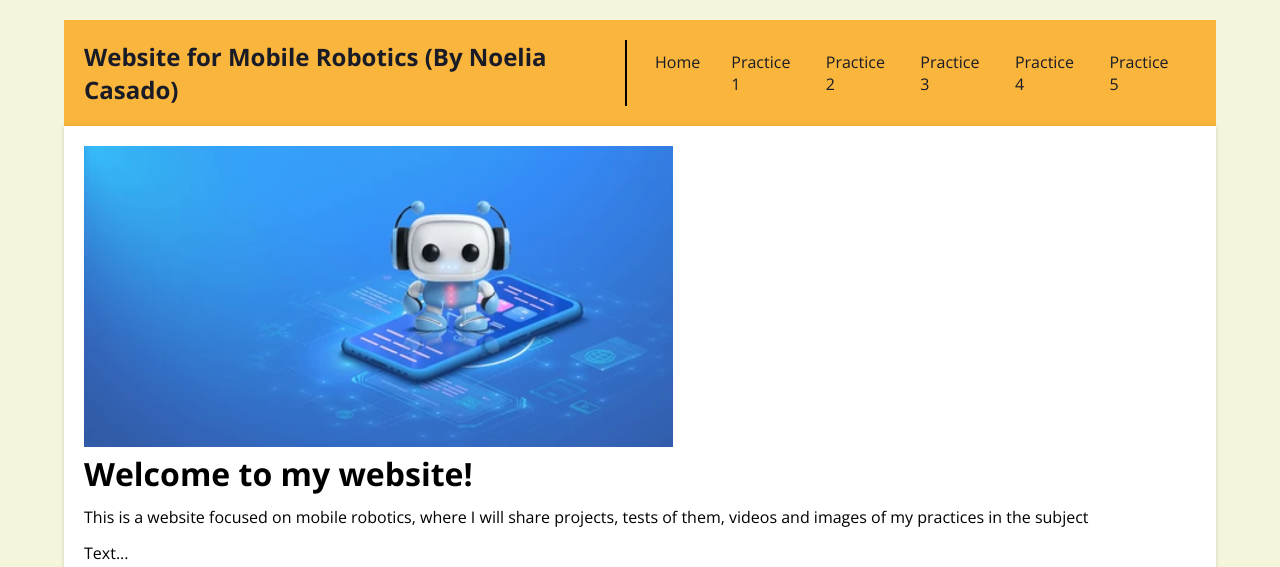
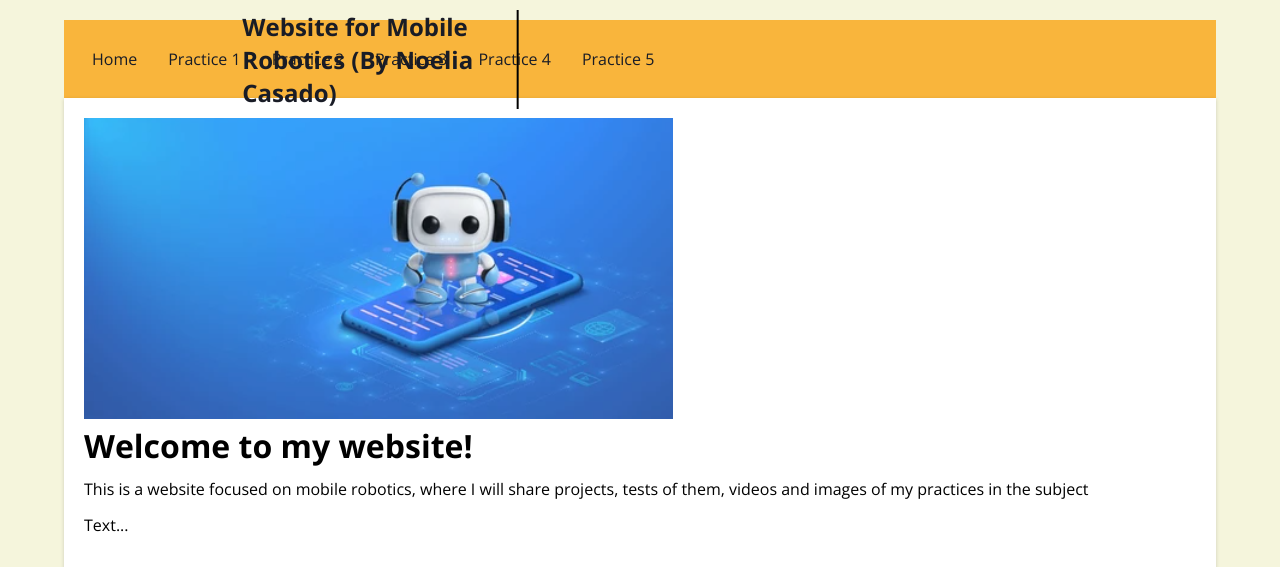
Before and after one commit to Noeliacj/Noeliacj.github.io, a PHP site: page /index.html in a window 1280 px wide. Shown: the top 567 px of the page. Run offline with PHP 8.4, Linux system fonts and the light colour scheme.

Commit message:
Titulo centrado

```diff
--- a/css/estilos.css
+++ b/css/estilos.css
@@ -30,9 +30,14 @@ header {
 .header-container {
     display: flex;
     align-items: center;
+    justify-content: space-between;
+    position: relative;
 }
 
 .logo {
+    position: absolute;
+    left: 50%;
+    transform: translateX(-50%);
     margin-right: 20px;
     padding-right: 20px;
     border-right: 2px solid #000;
```
